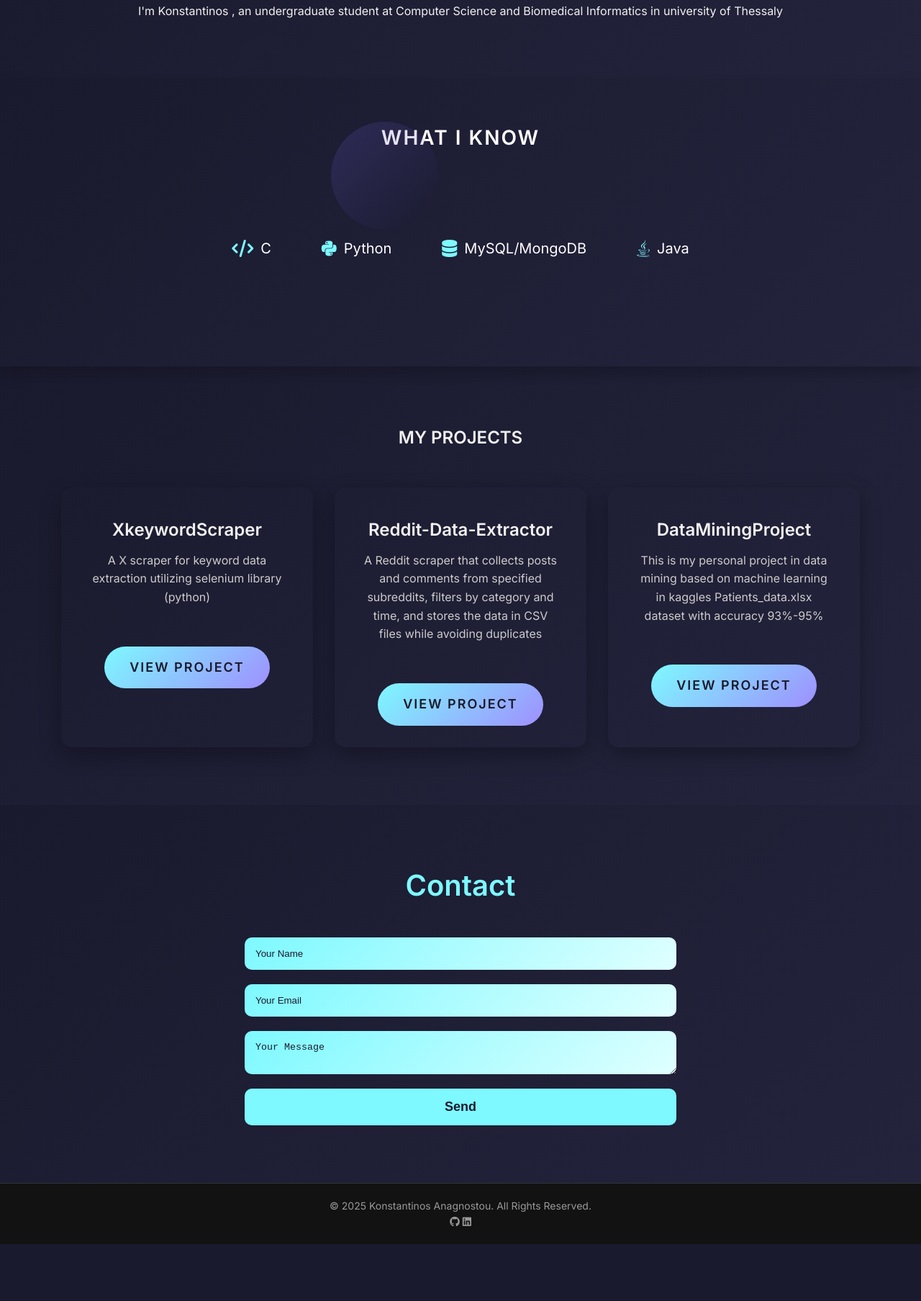
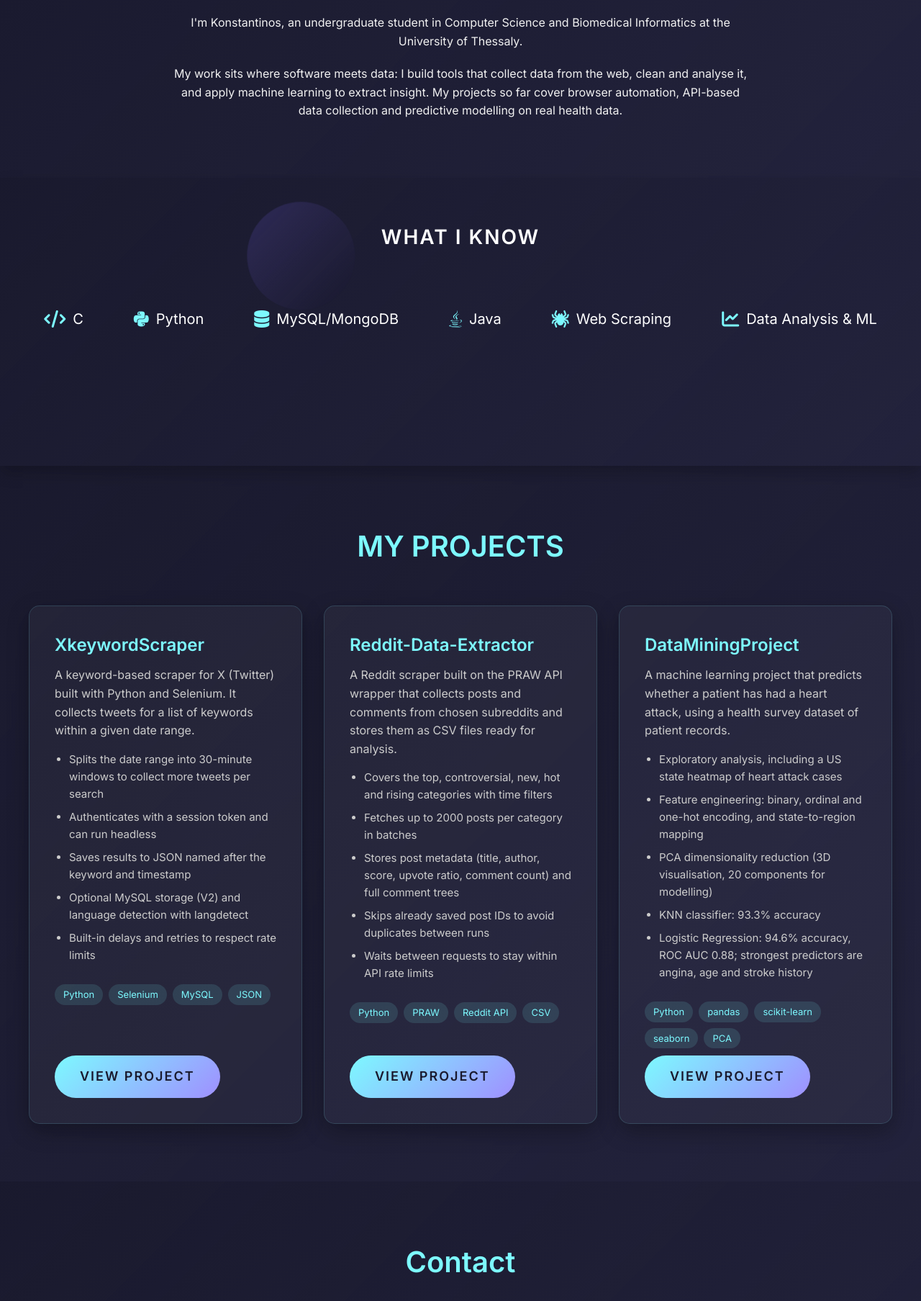
Before and after one commit to kostasANAGNO/site-portfolio, a plain HTML site: page index.html in a window 1280 px wide. Shown: the part 985-2792 px from the top of the page at 72% size. Before the commit the page ends 2713 px from the top, so only its background shows below. Drawn offline with nearby package versions, Linux system fonts and the light colour scheme.

Commit message:
Expand project details and make the site responsive
- Detailed descriptions, feature lists and tech tags for each project
- Expanded About and skills sections
- Responsive layout: fluid typography, grid for project cards, mobile menu
- Fix invalid markup (stray quote on button class, duplicated closing tags)

```diff
--- a/index.html
+++ b/index.html
@@ -5,9 +5,9 @@
     <meta name="viewport" content="width=device-width, initial-scale=1.0" />
     <meta
       name="description"
-      content="Innovative and interactive portfolio by Konstantinos anagnostou, featuring full-stack web development projects."
+      content="Portfolio of Konstantinos Anagnostou, Computer Science &amp; Biomedical Informatics student: web scraping, data mining and machine learning projects in Python."
     />
-    <title>Konstantinos - Portfolio</title>
+    <title>Konstantinos Anagnostou - Portfolio</title>
     <link
       href="https://fonts.googleapis.com/css2?family=Roboto:wght@400;500;700&family=Inter:wght@300;400;600&display=swap"
       rel="stylesheet"
@@ -25,11 +25,11 @@
 
     <!-- Navbar -->
     <nav>
-      <!-- comment <div class="logo">kostas.anagnostou</div> -->
       <a
         href="https://github.com/kostasANAGNO/kostasANAGNO"
         class="logo"
         target="_blank"
+        rel="noopener"
         >kostas.anagnostou</a
       >
       <ul class="nav-links">
@@ -38,7 +38,13 @@
         <li><a href="#projects">Projects</a></li>
         <li><a href="#contact">Contact</a></li>
       </ul>
-      <div class="hamburger" onclick="toggleMenu()">
+      <div
+        class="hamburger"
+        onclick="toggleMenu()"
+        role="button"
+        tabindex="0"
+        aria-label="Toggle menu"
+      >
         <div class="line"></div>
         <div class="line"></div>
         <div class="line"></div>
@@ -63,8 +69,14 @@
     <section id="about" class="about">
       <h2>ABOUT ME</h2>
       <p>
-        I'm Konstantinos , an undergraduate student at Computer Science and
-        Biomedical Informatics in university of Thessaly
+        I'm Konstantinos, an undergraduate student in Computer Science and
+        Biomedical Informatics at the University of Thessaly.
+      </p>
+      <p>
+        My work sits where software meets data: I build tools that collect
+        data from the web, clean and analyse it, and apply machine learning to
+        extract insight. My projects so far cover browser automation, API-based
+        data collection and predictive modelling on real health data.
       </p>
     </section>
 
@@ -75,6 +87,8 @@
         <li><i class="fa-brands fa-python"></i> Python</li>
         <li><i class="fa-solid fa-database"></i> MySQL/MongoDB</li>
         <li><i class="fa-brands fa-java"></i> Java</li>
+        <li><i class="fa-solid fa-spider"></i> Web Scraping</li>
+        <li><i class="fa-solid fa-chart-line"></i> Data Analysis &amp; ML</li>
       </ul>
     </section>
 
@@ -82,46 +96,90 @@
     <section id="projects" class="projects">
       <h2>MY PROJECTS</h2>
       <div class="projects-grid">
-        <div class="project-card">
+        <article class="project-card">
           <h3>XkeywordScraper</h3>
-          <p>
-            A X scraper for keyword data extraction utilizing selenium library
-            (python)
+          <p class="project-summary">
+            A keyword-based scraper for X (Twitter) built with Python and
+            Selenium. It collects tweets for a list of keywords within a given
+            date range.
           </p>
+          <ul class="project-features">
+            <li>Splits the date range into 30-minute windows to collect more tweets per search</li>
+            <li>Authenticates with a session token and can run headless</li>
+            <li>Saves results to JSON named after the keyword and timestamp</li>
+            <li>Optional MySQL storage (V2) and language detection with langdetect</li>
+            <li>Built-in delays and retries to respect rate limits</li>
+          </ul>
+          <ul class="tags">
+            <li>Python</li>
+            <li>Selenium</li>
+            <li>MySQL</li>
+            <li>JSON</li>
+          </ul>
           <a
             href="https://github.com/kostasANAGNO/XkeywordScraper"
             class="cta-btn"
             target="_blank"
+            rel="noopener"
             >View Project</a
           >
-        </div>
-        <div class="project-card">
+        </article>
+        <article class="project-card">
           <h3>Reddit-Data-Extractor</h3>
-          <p>
-            A Reddit scraper that collects posts and comments from specified
-            subreddits, filters by category and time, and stores the data in CSV
-            files while avoiding duplicates
+          <p class="project-summary">
+            A Reddit scraper built on the PRAW API wrapper that collects posts
+            and comments from chosen subreddits and stores them as CSV files
+            ready for analysis.
           </p>
+          <ul class="project-features">
+            <li>Covers the top, controversial, new, hot and rising categories with time filters</li>
+            <li>Fetches up to 2000 posts per category in batches</li>
+            <li>Stores post metadata (title, author, score, upvote ratio, comment count) and full comment trees</li>
+            <li>Skips already saved post IDs to avoid duplicates between runs</li>
+            <li>Waits between requests to stay within API rate limits</li>
+          </ul>
+          <ul class="tags">
+            <li>Python</li>
+            <li>PRAW</li>
+            <li>Reddit API</li>
+            <li>CSV</li>
+          </ul>
           <a
             href="https://github.com/kostasANAGNO/Reddit-Data-Extractor"
             class="cta-btn"
             target="_blank"
+            rel="noopener"
             >View Project</a
           >
-        </div>
-        <div class="project-card">
+        </article>
+        <article class="project-card">
           <h3>DataMiningProject</h3>
-          <p>
-            This is my personal project in data mining based on machine learning
-            in kaggles Patients_data.xlsx dataset with accuracy 93%-95%
+          <p class="project-summary">
+            A machine learning project that predicts whether a patient has had
+            a heart attack, using a health survey dataset of patient records.
           </p>
+          <ul class="project-features">
+            <li>Exploratory analysis, including a US state heatmap of heart attack cases</li>
+            <li>Feature engineering: binary, ordinal and one-hot encoding, and state-to-region mapping</li>
+            <li>PCA dimensionality reduction (3D visualisation, 20 components for modelling)</li>
+            <li>KNN classifier: 93.3% accuracy</li>
+            <li>Logistic Regression: 94.6% accuracy, ROC AUC 0.88; strongest predictors are angina, age and stroke history</li>
+          </ul>
+          <ul class="tags">
+            <li>Python</li>
+            <li>pandas</li>
+            <li>scikit-learn</li>
+            <li>seaborn</li>
+            <li>PCA</li>
+          </ul>
           <a
             href="https://github.com/kostasANAGNO/DataMiningProject"
             class="cta-btn"
             target="_blank"
+            rel="noopener"
             >View Project</a
           >
-        </div>
+        </article>
       </div>
     </section>
 
@@ -147,7 +205,7 @@
             placeholder="Your Message"
             required
           ></textarea>
-          <button type="submit" class=""cta-btn">Send</button>
+          <button type="submit" class="cta-btn">Send</button>
         </form>
         <p id="status-message"></p>
       </div>
@@ -161,6 +219,7 @@
           <a
             href="https://github.com/kostasANAGNO"
             target="_blank"
+            rel="noopener"
             aria-label="GitHub"
           >
             <i class="fab fa-github"></i>
@@ -168,6 +227,7 @@
           <a
             href="https://www.linkedin.com/in/konstantinos-anagnostou-634b51306/"
             target="_blank"
+            rel="noopener"
             aria-label="LinkedIn"
           >
             <i class="fab fa-linkedin"></i>
@@ -180,11 +240,8 @@
     <script src="script.js"></script>
     <script>
       (function () {
-        emailjs.init("qUx4oUUWjWarCiMHP"); // Αντικατάστησέ το με το δικό σου Public Key
+        emailjs.init("qUx4oUUWjWarCiMHP");
       })();
     </script>
   </body>
 </html>
-
-  </body>
-</html>
--- a/style.css
+++ b/style.css
@@ -10,14 +10,19 @@ html {
 }
 
 body {
+    overflow-x: hidden;
     font-family: 'Inter', sans-serif;
     background-color: #1a1a2e;
     color: #f1f1f1;
     line-height: 1.6;
 }
 
+img, svg {
+    max-width: 100%;
+}
+
 #particles-js {
-    position: absolute;
+    position: fixed;
     top: 0;
     left: 0;
     width: 100%;
@@ -32,9 +37,10 @@ a {
 
 nav {
     position: absolute;
+    left: 0;
     top: 0;
     width: 100%;
-    padding: 35px 45px;
+    padding: 35px clamp(16px, 4vw, 45px);
     display: flex;
     justify-content: space-between;
     align-items: center;
@@ -43,7 +49,7 @@ nav {
 }
 
 nav .logo {
-    font-size: 28px;
+    font-size: clamp(18px, 4.5vw, 28px);
     font-weight: 700;
     color: #7df9ff;
     letter-spacing: 2px;
@@ -58,14 +64,13 @@ nav .logo:hover {
 nav .nav-links {
     display: flex;
     list-style: none;
-    margin-right: 255px;
-    width: 200px;
     text-align: center;
-    gap: 30px;
+    gap: 20px;
+    margin-left: auto;
 }
 
 nav .nav-links li {
-    margin-left: 30px;
+    margin-left: 0;
 }
 
 nav .nav-links li a {
@@ -116,7 +121,19 @@ nav.open .hamburger .line:nth-child(3) {
 }
 
 .about p {
-    margin-top: 70px;
+    max-width: 800px;
+    margin: 0 auto;
+    margin-top: 20px;
+}
+
+.about h2,
+.projects h2 {
+    font-size: clamp(28px, 5vw, 40px);
+    color: #7df9ff;
+}
+
+.about h2 {
+    margin-top: 40px;
 }
 
 /* Skillset Section */
@@ -129,7 +146,7 @@ nav.open .hamburger .line:nth-child(3) {
     position: relative;
     overflow: hidden;
     width: 100%;
-    height: 400px;
+    min-height: 400px;
 }
 
 .skillset::before {
@@ -146,7 +163,7 @@ nav.open .hamburger .line:nth-child(3) {
 
 @keyframes floating-glow {
     0% { transform: translate(0, 0); }
-    50% { transform: translate(1530px, 330px); }
+    50% { transform: translate(calc(100vw - 100px), 250px); }
     100% { transform: translate(0, 0); }
 }
 
@@ -179,7 +196,7 @@ nav.open .hamburger .line:nth-child(3) {
     gap: 10px;
     transition: transform 0.3s ease, box-shadow 0.3s ease;
     cursor: pointer;
-    margin-top: 80px;
+    margin-top: 40px;
 }
 
 .skills-list li:hover {
@@ -215,7 +232,9 @@ nav.open .hamburger .line:nth-child(3) {
     display: flex;
     justify-content: center;
     align-items: center;
-    height: 100vh;
+    min-height: 100vh;
+    min-height: 100svh;
+    padding-top: 120px;
     background: linear-gradient(135deg, rgba(26, 26, 46, 0.7), rgba(36, 36, 62, 0.9));
     position: relative;
     overflow: hidden;
@@ -232,7 +251,7 @@ nav.open .hamburger .line:nth-child(3) {
 }
 
 .hero-text h1 {
-    font-size: 48px;
+    font-size: clamp(30px, 6vw, 48px);
     font-weight: 700;
     font-family: 'Orbitron', sans-serif;
     color: #f1f1f1;
@@ -256,7 +275,7 @@ nav.open .hamburger .line:nth-child(3) {
 
 .cta-btn {
     display: inline-block;
-    padding: 15px 35px;
+    padding: 15px clamp(20px, 5vw, 35px);
     background: linear-gradient(135deg, #7df9ff, #9f8fff);
     color: #1a1a2e;
     border-radius: 30px;
@@ -316,21 +335,23 @@ nav.open .hamburger .line:nth-child(3) {
 }
 
 .projects-grid {
-    display: flex;
-    justify-content: center;
+    display: grid;
+    grid-template-columns: repeat(auto-fit, minmax(min(100%, 320px), 1fr));
+    max-width: 1200px;
+    margin: 50px auto 0;
     gap: 30px;
-    flex-wrap: wrap;
-    margin-top: 50px;
 }
 
 .project-card {
+    display: flex;
+    flex-direction: column;
     border-radius: 15px;
-    padding: 40px;
-    text-align: center;
+    padding: clamp(20px, 4vw, 35px);
+    text-align: left;
+    background: rgba(255, 255, 255, 0.04);
+    border: 1px solid rgba(125, 249, 255, 0.15);
     box-shadow: 0px 10px 30px rgba(0, 0, 0, 0.3);
     transition: transform 0.3s ease, box-shadow 0.3s ease;
-    width: 350px;
-    max-width: 350px;
 }
 
 .project-card:hover {
@@ -341,17 +362,47 @@ nav.open .hamburger .line:nth-child(3) {
 .project-card h3 {
     font-size: 24px;
     margin-bottom: 10px;
-}
-
-.project-card a {
-    position: relative;
-    top: 10px;
+    color: #7df9ff;
+    overflow-wrap: anywhere;
 }
 
 .project-card p {
     font-size: 16px;
     color: #cccccc;
     margin-bottom: 15px;
+}
+
+.project-features {
+    list-style: disc;
+    padding-left: 20px;
+    margin-bottom: 20px;
+    font-size: 15px;
+    color: #cccccc;
+}
+
+.project-features li {
+    margin-bottom: 8px;
+}
+
+.tags {
+    list-style: none;
+    display: flex;
+    flex-wrap: wrap;
+    gap: 8px;
+    margin-bottom: 10px;
+}
+
+.tags li {
+    font-size: 13px;
+    padding: 4px 12px;
+    border-radius: 20px;
+    background: rgba(125, 249, 255, 0.12);
+    color: #7df9ff;
+}
+
+.project-card .cta-btn {
+    align-self: flex-start;
+    margin-top: auto;
 }
 
 .contact {
@@ -361,7 +412,7 @@ nav.open .hamburger .line:nth-child(3) {
 
 .contact h2 {
     text-align: center;
-    font-size: 40px;
+    font-size: clamp(28px, 5vw, 40px);
     color: #7df9ff;
     margin-bottom: 40px;
 }
@@ -376,6 +427,11 @@ nav.open .hamburger .line:nth-child(3) {
 
 .contact-form input,
 .contact-form textarea {
+    width: 100%;
+    font: inherit;
+    font-size: 16px;
+    resize: vertical;
+    min-height: 48px;
     padding: 15px;
     background: linear-gradient(135deg, #7df9ff, #e0ffff);
     color: #1a1a2e;
@@ -408,7 +464,91 @@ footer {
     text-align: center;
     padding: 20px;
     background-color: #121212;
+    overflow-wrap: anywhere;
     color: #999;
     font-size: 14px;
     border-top: 1px solid #333;
 }
+
+.social-icons {
+    margin-top: 10px;
+    display: flex;
+    justify-content: center;
+    gap: 20px;
+    font-size: 24px;
+}
+
+.social-icons a:hover {
+    color: #7df9ff;
+}
+
+@media (max-width: 900px) {
+    .skillset {
+        height: auto;
+        padding-bottom: 60px;
+    }
+}
+
+/* Tablets and phones: collapsible menu */
+@media (max-width: 768px) {
+    nav {
+        padding: 20px 16px;
+    }
+
+    nav .hamburger {
+        display: flex;
+    }
+
+    nav .nav-links {
+        display: none;
+        position: absolute;
+        top: 100%;
+        left: 0;
+        width: 100%;
+        flex-direction: column;
+        gap: 0;
+        margin: 0;
+        background: rgba(26, 26, 46, 0.97);
+        border-top: 1px solid rgba(125, 249, 255, 0.2);
+    }
+
+    nav.open .nav-links {
+        display: flex;
+    }
+
+    nav .nav-links li a {
+        display: block;
+        padding: 16px;
+    }
+
+    .hero, .projects, .about, .contact {
+        padding: 60px 16px;
+    }
+
+    .hero {
+        padding-top: 110px;
+    }
+
+    .hero-text h1 {
+        letter-spacing: 1px;
+    }
+}
+
+@media (max-width: 480px) {
+    .skills-list li {
+        font-size: 16px;
+        padding: 10px 14px;
+    }
+
+    .contact-form button {
+        width: 100%;
+    }
+}
+
+@media (prefers-reduced-motion: reduce) {
+    * {
+        animation: none !important;
+        transition: none !important;
+        scroll-behavior: auto !important;
+    }
+}
```
Also changed, not shown: script.js (+14 -1 lines). Lines whose indentation alone changed are shown as unchanged.
